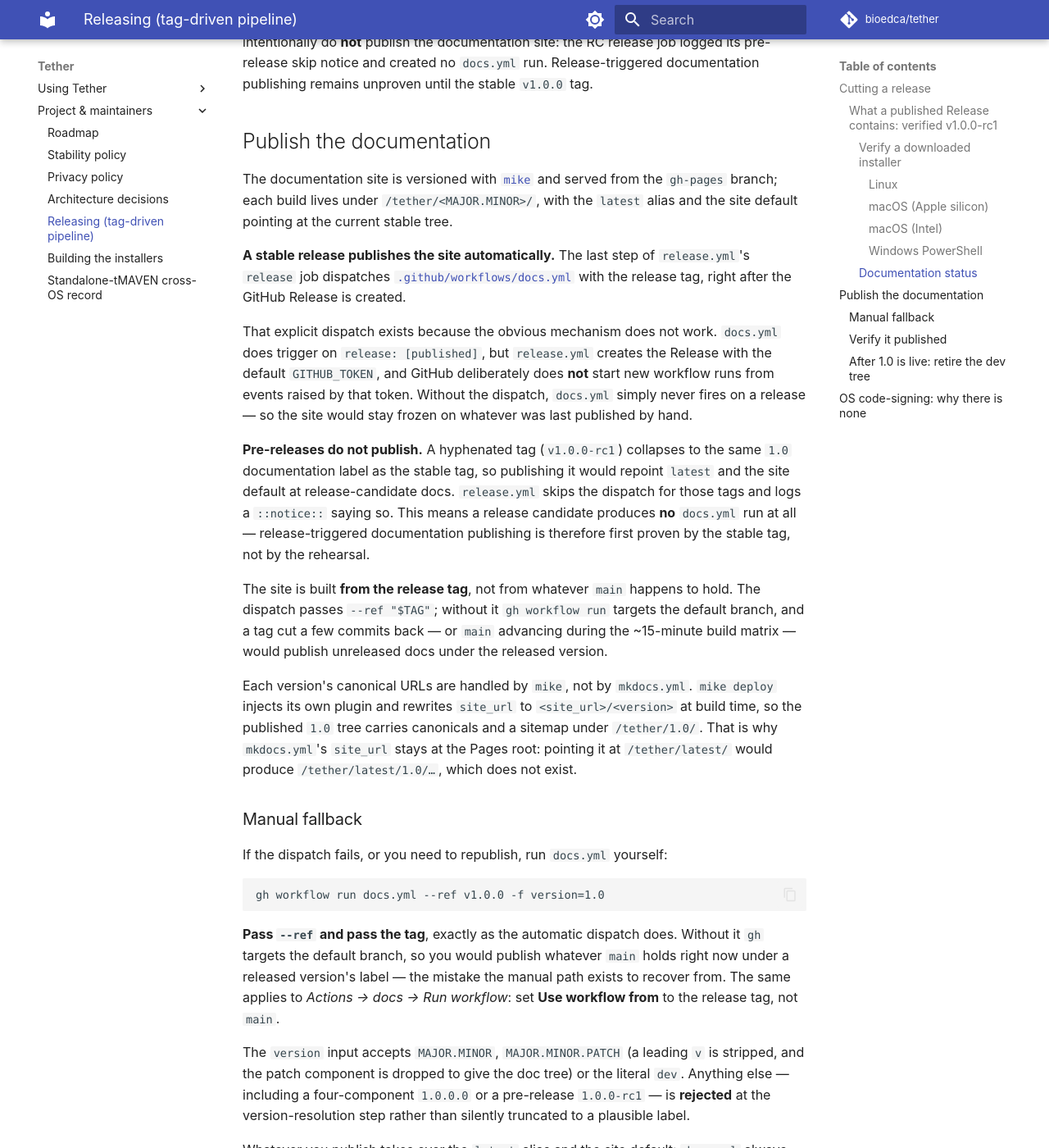
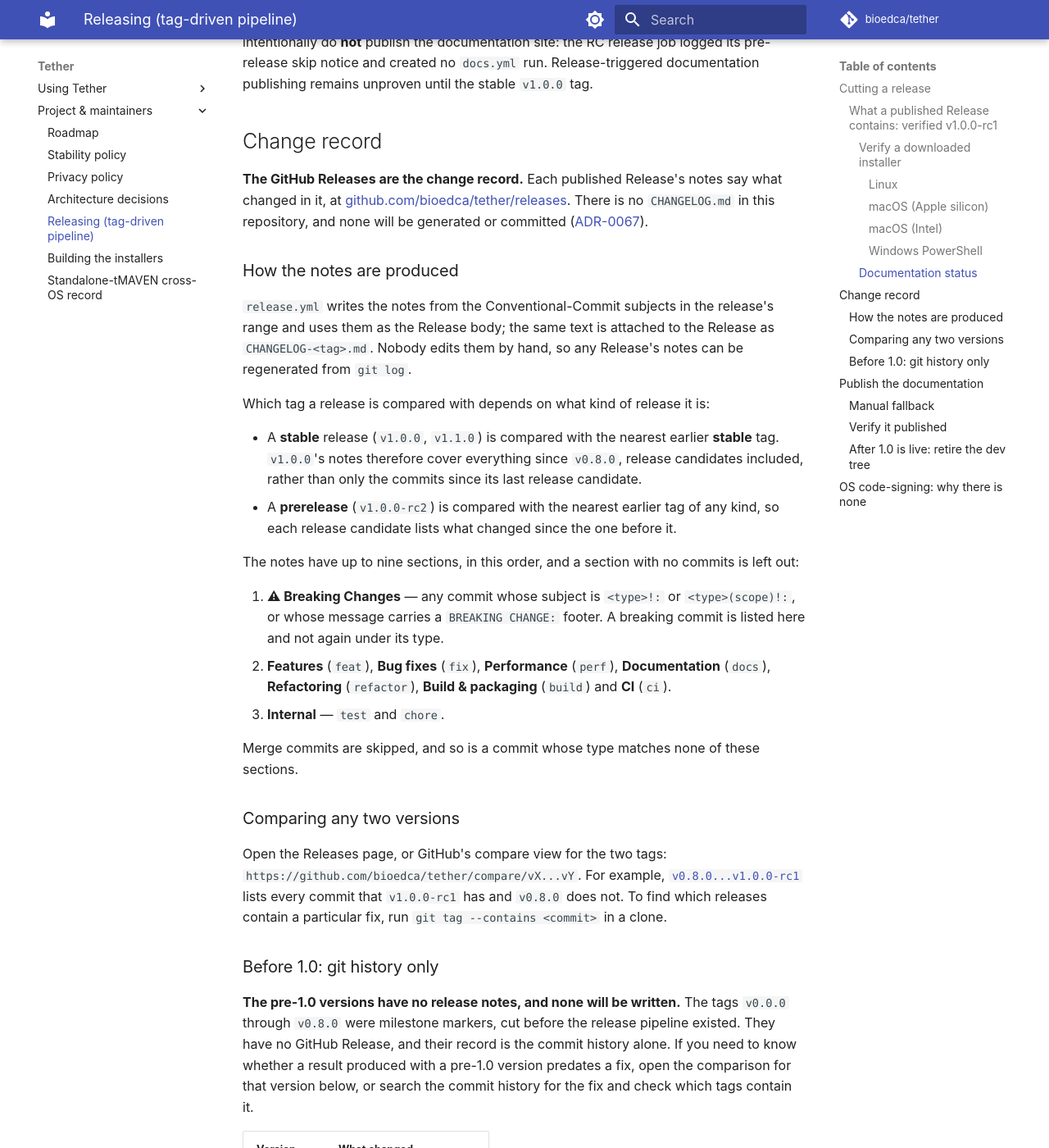
Before and after one commit to bioedca/tether, an MkDocs documentation site: the page built from docs/release.md, in a window 1280 px wide and 1400 px high, scrolled down 4690 px. Shown: the whole window at 82% size. Built offline with MkDocs 1.6.1 and Material for MkDocs 9.7.7, drawn with Linux system fonts in a browser that asks for light colours; comment, search, counter and statistics services are not loaded; the version menu is left out; some of the changed text lies outside the part shown.

Commit message:
docs(release): make GitHub Releases the change record and fix the release-notes generator (#182)
Record in ADR-0067 that GitHub Releases are Tether's only change record:
no committed CHANGELOG.md and no backfilled pre-1.0 Releases. PRD §12.7
points at the ADR where it promised a committed file.

release.yml's changelog step now diffs a stable tag against the nearest
earlier stable tag (v1.0.0 covers v0.8.0..v1.0.0, not rc2..v1.0.0), while
a prerelease keeps the nearest earlier tag of any kind. It adds a first
"Breaking Changes" section for <type>!: subjects and BREAKING CHANGE
footers, listed there only, and a last "Internal" section for test and
chore. tests/test_release_changelog.py runs the step's own script against
a throwaway history.

docs/release.md gains a Change record section with the pre-1.0 compare
table, linked from the landing page and the stability policy.

```diff
--- a/docs/release.md
+++ b/docs/release.md
@@ -14,10 +14,11 @@
 and **publishes** a GitHub
 Release with checksums, a CycloneDX SBOM, the frozen Tether GUI/runtime (`conda-lock.yml`), sidecar
 (`sidecar-conda-lock.yml`), and deep (`deep-conda-lock.yml`) source-lock assets, a
-Conventional-Commits changelog, and a build-provenance attestation. Constructor consumes the first
-two as its `tether` and `sidecar` extra environments; its own `base` is a live-solved Python + conda
-bootstrap excluded from that reproducibility bill of materials. The deep lock is standalone; the
-deep environment is not bundled into the desktop installers.
+Conventional-Commits changelog (the [change record](#change-record)), and a build-provenance
+attestation. Constructor consumes the first two as its `tether` and `sidecar` extra environments;
+its own `base` is a live-solved Python + conda bootstrap excluded from that reproducibility bill
+of materials. The deep lock is standalone; the deep environment is not bundled into the desktop
+installers.
 
 The installers are **not OS-code-signed** on any platform, and that is the settled 1.0 position
 rather than a pending task — SignPath Foundation declined enrollment on 2026-07-26 and Apple
@@ -202,6 +203,69 @@
 its pre-release skip notice and created no `docs.yml` run. Release-triggered
 documentation publishing remains unproven until the stable `v1.0.0` tag.
 
+## Change record
+
+**The GitHub Releases are the change record.** Each published Release's notes say what changed
+in it, at [github.com/bioedca/tether/releases](https://github.com/bioedca/tether/releases).
+There is no `CHANGELOG.md` in this repository, and none will be generated or committed
+([ADR-0067](adr/0067-github-releases-are-the-only-change-record.md)).
+
+### How the notes are produced
+
+`release.yml` writes the notes from the Conventional-Commit subjects in the release's range and
+uses them as the Release body; the same text is attached to the Release as
+`CHANGELOG-<tag>.md`. Nobody edits them by hand, so any Release's notes can be regenerated from
+`git log`.
+
+Which tag a release is compared with depends on what kind of release it is:
+
+- A **stable** release (`v1.0.0`, `v1.1.0`) is compared with the nearest earlier **stable** tag.
+  `v1.0.0`'s notes therefore cover everything since `v0.8.0`, release candidates included,
+  rather than only the commits since its last release candidate.
+- A **prerelease** (`v1.0.0-rc2`) is compared with the nearest earlier tag of any kind, so each
+  release candidate lists what changed since the one before it.
+
+The notes have up to nine sections, in this order, and a section with no commits is left out:
+
+1. **⚠ Breaking Changes** — any commit whose subject is `<type>!:` or `<type>(scope)!:`, or
+   whose message carries a `BREAKING CHANGE:` footer. A breaking commit is listed here and not
+   again under its type.
+2. **Features** (`feat`), **Bug fixes** (`fix`), **Performance** (`perf`), **Documentation**
+   (`docs`), **Refactoring** (`refactor`), **Build & packaging** (`build`) and **CI** (`ci`).
+3. **Internal** — `test` and `chore`.
+
+Merge commits are skipped, and so is a commit whose type matches none of these sections.
+
+### Comparing any two versions
+
+Open the Releases page, or GitHub's compare view for the two tags:
+`https://github.com/bioedca/tether/compare/vX...vY`. For example,
+[`v0.8.0...v1.0.0-rc1`](https://github.com/bioedca/tether/compare/v0.8.0...v1.0.0-rc1) lists
+every commit that `v1.0.0-rc1` has and `v0.8.0` does not. To find which releases contain a
+particular fix, run `git tag --contains <commit>` in a clone.
+
+### Before 1.0: git history only
+
+**The pre-1.0 versions have no release notes, and none will be written.** The tags `v0.0.0`
+through `v0.8.0` were milestone markers, cut before the release pipeline existed. They have no
+GitHub Release, and their record is the commit history alone. If you need to know whether a
+result produced with a pre-1.0 version predates a fix, open the comparison for that version
+below, or search the commit history for the fix and check which tags contain it.
+
+| Version | What changed |
+| --- | --- |
+| `v0.0.0` | The first tag: [its source tree](https://github.com/bioedca/tether/tree/v0.0.0) |
+| `v0.1.0` | [`v0.0.0...v0.1.0`](https://github.com/bioedca/tether/compare/v0.0.0...v0.1.0) |
+| `v0.2.0` | [`v0.1.0...v0.2.0`](https://github.com/bioedca/tether/compare/v0.1.0...v0.2.0) |
+| `v0.3.0` | [`v0.2.0...v0.3.0`](https://github.com/bioedca/tether/compare/v0.2.0...v0.3.0) |
+| `v0.4.0` | [`v0.3.0...v0.4.0`](https://github.com/bioedca/tether/compare/v0.3.0...v0.4.0) |
+| `v0.5.0` | [`v0.4.0...v0.5.0`](https://github.com/bioedca/tether/compare/v0.4.0...v0.5.0) |
+| `v0.6.0` | [`v0.5.0...v0.6.0`](https://github.com/bioedca/tether/compare/v0.5.0...v0.6.0) |
+| `v0.7.0` | [`v0.6.0...v0.7.0`](https://github.com/bioedca/tether/compare/v0.6.0...v0.7.0) |
+| `v0.8.0` | [`v0.7.0...v0.8.0`](https://github.com/bioedca/tether/compare/v0.7.0...v0.8.0) |
+
+From `v1.0.0-rc1` on, every published Release carries its own notes.
+
 ## Publish the documentation
 
 The documentation site is versioned with [`mike`](https://github.com/jimporter/mike) and
```
Also changed, not shown: docs/PRD.md (+4 -0 lines), docs/adr/0067-github-releases-are-the-only-change-record.md (added, +111 -0 lines), docs/adr/README.md (+1 -0 lines), docs/index.md (+2 -0 lines), docs/stability.md (+4 -4 lines), 3 other files.
